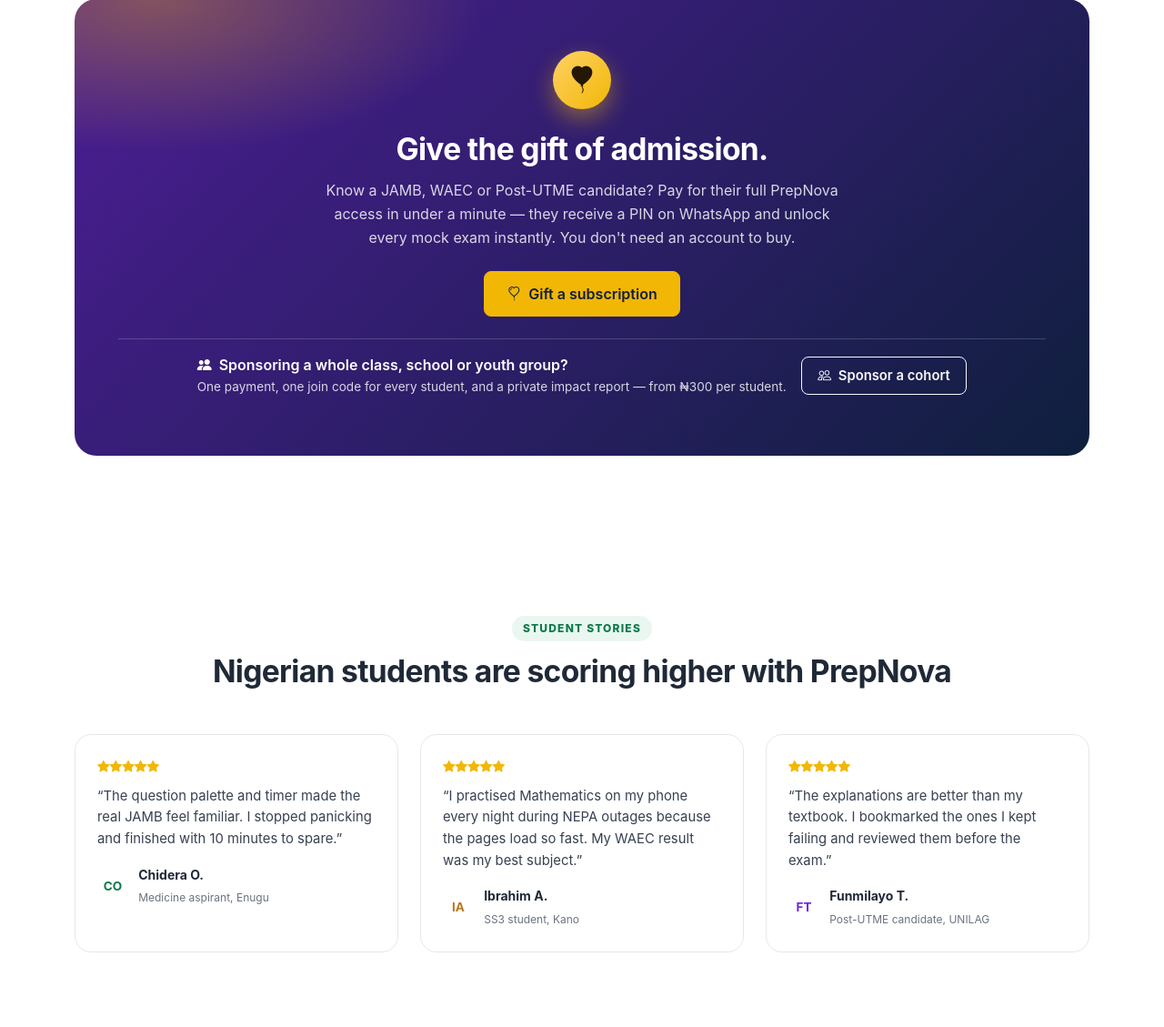
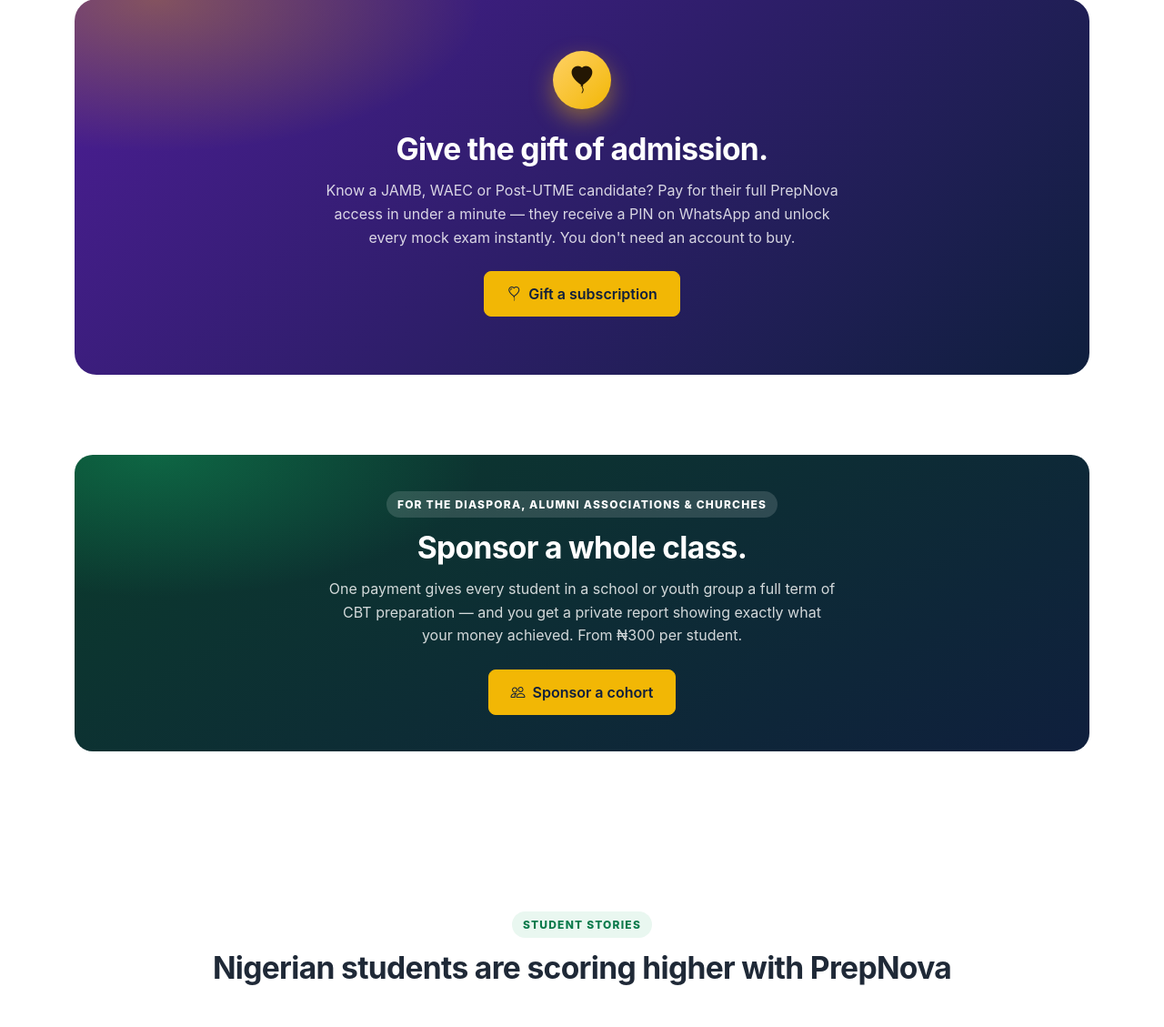
Before and after one commit to Aduagba90/cbt_app, a Flask app: page / in a window 1280 px wide. Shown: the part 5371-6500 px from the top of the page at 91% size. Run offline with Flask 3, Linux system fonts and the light colour scheme; data that the repository does not hold is empty; parts of the project's set-up code (start-up, migrations or seed data) failed here and were passed over; some libraries are stand-ins or nearby versions.

Commit message:
Sponsor gets its own landing band: the in-gift banner was buried in gift context (sponsors scrolled past 'Give the gift of admission' thinking it was not for them) - now a standalone green section right after the gift CTA with an eyebrow naming the personas (diaspora, alumni associations, churches), 'Sponsor a whole class.' headline and gold CTA; gift section returns to pure gift messaging; landing now has 3 sponsor placements (nav / dedicated band / footer) while hero + sticky bar stay student/gift only by design; verified at 390/1366px (band after gift, click-through works, 0 errors); suite 57 checks, battery 13 suites / 626 green

```diff
--- a/static/css/prepnova.css
+++ b/static/css/prepnova.css
@@ -1024,3 +1024,10 @@ body.pn-has-promo .pn-hero-sm { padding-top: calc(5.5rem + 52px); }
 .pn-sponsor-tile { background: #fff; border: 1px solid var(--pn-line, #e5e9f2); border-radius: 14px; padding: 1rem 1.2rem; text-align: center; height: 100%; }
 .pn-sponsor-tile b { font-size: 1.45rem; display: block; line-height: 1.2; }
 @media print { .pn-no-print { display: none !important; } .pn-report-head { border-radius: 0; } body { background: #fff; } }
+
+/* ---------- Sponsor: standalone landing band (green identity, distinct from gift gold/purple) ---------- */
+.pn-sponsor-band { text-align: center; color: #fff; border-radius: 20px; padding: 2.5rem 1.5rem;
+  background: radial-gradient(600px 260px at 8% 0%, rgba(18, 168, 102, .4), transparent 60%), linear-gradient(150deg, #0b3b2c, #0f1f3d); }
+.pn-sponsor-band h2 { color: #fff; }
+.pn-sponsor-band p { color: rgba(255, 255, 255, .82); max-width: 560px; margin: .75rem auto 1.5rem; }
+.pn-eyebrow-light { color: #fff; background: rgba(255, 255, 255, .14); }
--- a/templates/base.html
+++ b/templates/base.html
@@ -10,7 +10,7 @@
     <link rel="icon" href="{{ url_for('static', filename='img/favicon.svg') }}" type="image/svg+xml">
     <link rel="stylesheet" href="{{ url_for('static', filename='vendor/bootstrap/bootstrap.min.css') }}">
     <link rel="stylesheet" href="{{ url_for('static', filename='vendor/bootstrap-icons/bootstrap-icons.min.css') }}">
-    <link rel="stylesheet" href="{{ url_for('static', filename='css/prepnova.css') }}?v=22">
+    <link rel="stylesheet" href="{{ url_for('static', filename='css/prepnova.css') }}?v=23">
     {% block head %}{% endblock %}
 </head>
 <body class="{% block body_class %}{% endblock %}{% if not session.get('user') and request.endpoint != 'gift_page' and 'pn-landing' in (self.body_class() or '') %} pn-has-promo{% endif %}">
--- a/templates/index.html
+++ b/templates/index.html
@@ -325,15 +325,19 @@
                 <a href="{{ url_for('gift_page') }}" class="btn btn-accent btn-lg"><i class="bi bi-balloon-heart me-1"></i> Gift a subscription</a>
                 {% if plans %}<span class="small" style="opacity:.85">From {{ plans[0]['price']|naira }} for {{ plans[0]['duration_days'] }} days · instant WhatsApp delivery</span>{% endif %}
             </div>
-            <div class="mt-4 pt-3 w-100 reveal" style="border-top:1px solid rgba(255,255,255,.18)">
-                <div class="d-flex flex-wrap align-items-center justify-content-center gap-3">
-                    <div class="text-start">
-                        <div class="fw-semibold"><i class="bi bi-people-fill me-1"></i> Sponsoring a whole class, school or youth group?</div>
-                        <div class="small" style="opacity:.82">One payment, one join code for every student, and a private impact report — from ₦300 per student.</div>
-                    </div>
-                    <a href="{{ url_for('sponsor_page') }}" class="btn btn-outline-light flex-shrink-0"><i class="bi bi-people me-1"></i> Sponsor a cohort</a>
-                </div>
-            </div>
+
+        </div>
+    </div>
+</section>
+
+<!-- ============================ SPONSOR A COHORT ============================ -->
+<section class="pn-section pt-0" id="sponsor">
+    <div class="container">
+        <div class="pn-sponsor-band reveal">
+            <span class="pn-eyebrow pn-eyebrow-light">For the diaspora, alumni associations &amp; churches</span>
+            <h2>Sponsor a whole class.</h2>
+            <p>One payment gives every student in a school or youth group a full term of CBT preparation — and you get a private report showing exactly what your money achieved. From ₦300 per student.</p>
+            <a href="{{ url_for('sponsor_page') }}" class="btn btn-accent btn-lg"><i class="bi bi-people me-1"></i> Sponsor a cohort</a>
         </div>
     </div>
 </section>
```
Also changed, not shown: HANDOFF.md (+6 -2 lines).
